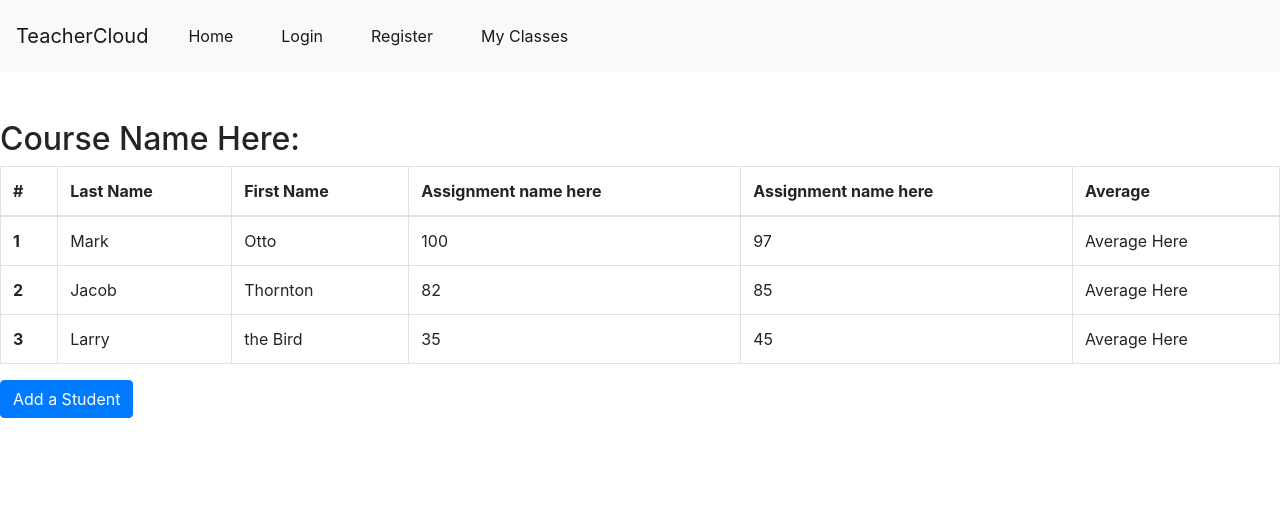
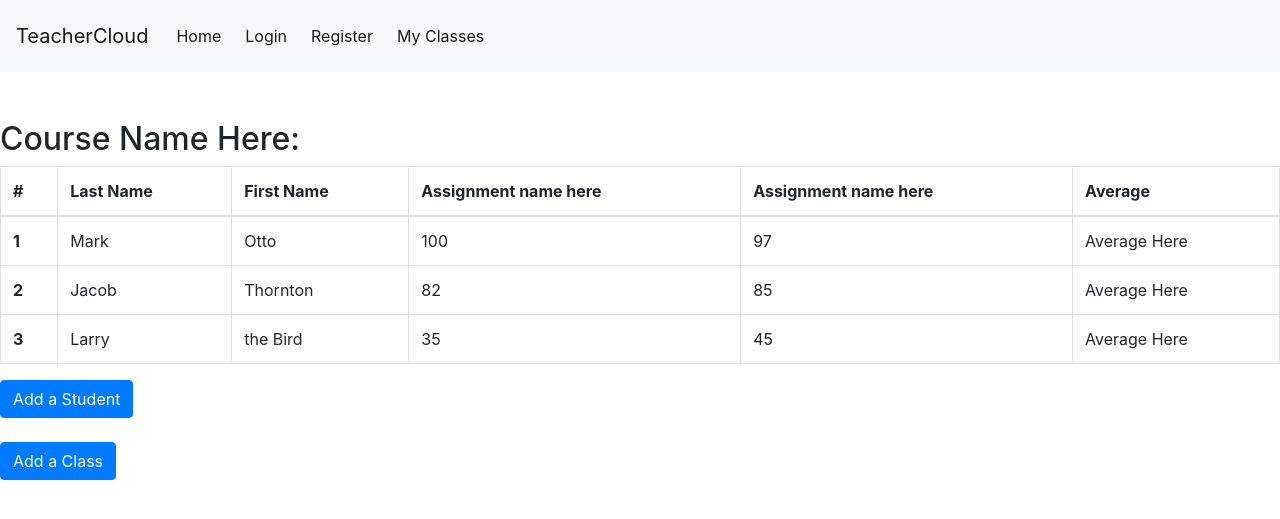
Before and after one commit to PetrMitsel/DatabaseWebsiteProject, a Flask app: page /myclasses in a window 1280 px wide. Shown: the top 519 px of the page. Run offline with Flask 2, Linux system fonts and the light colour scheme; some libraries are stand-ins or nearby versions.

Commit message:
added class form

```diff
--- a/app.py
+++ b/app.py
@@ -23,9 +23,6 @@ def register():
 def myclasses():
     return render_template('myclasses.html')
 
-@app.route("/addstudent")
-def addstudent():
-    return render_template('addstudent.html')
 
 
 
--- a/templates/myclasses.html
+++ b/templates/myclasses.html
@@ -44,6 +44,7 @@
       <button type="button" class="btn btn-primary" id="modalButton" data-toggle="modal" data-target="#exampleModal" data-whatever="@mdo">Add a Student</button>
 
 
+
 <div class="modal fade" id="exampleModal" tabindex="-1" role="dialog" aria-labelledby="exampleModalLabel" aria-hidden="true">
   <div class="modal-dialog modal-dialog-centered" role="document">
     <div class="modal-content">
@@ -67,6 +68,14 @@
                 <label for="studentID" class="col-form-label">Student's ID:</label>
                 <input type="number" class="form-control" id="studentID">
               </div>
+            <div class="form-group">
+                <label for="selectClass" class="col-form-label">Class:</label>
+                <select class="form-control">
+                  <option></option>
+                  <option>Class A</option>
+                  <option>Class B</option>
+                </select>
+            </div>
         </form>
       </div>
       <div class="modal-footer">
@@ -77,10 +86,55 @@
   </div>
 </div>
 
+<br>
+<br>
+      <button type="button" class="btn btn-primary" id="modalButton" data-toggle="modal" data-target="#classModal" data-whatever="@zzz">Add a Class</button>
+
+
+      <div class="modal fade" id="classModal" tabindex="-1" role="dialog" aria-labelledby="exampleModalLabel" aria-hidden="true">
+        <div class="modal-dialog modal-dialog-centered" role="document">
+          <div class="modal-content">
+            <div class="modal-header">
+              <h5 class="modal-title" id="exampleModalLabel">Add Class</h5>
+              <button type="button" class="close" data-dismiss="modal" aria-label="Close">
+                <span aria-hidden="true">&times;</span>
+              </button>
+            </div>
+            <div class="modal-body">
+              <form>
+                <div class="form-group">
+                  <label for="className" class="col-form-label">Class Name:</label>
+                  <input type="text" class="form-control" id="className">
+                </div>
+                <div class="form-group">
+                      <label for="classID" class="col-form-label">Class ID:</label>
+                      <input type="number" class="form-control" id="classID">
+                    </div>
+              </form>
+            </div>
+            <div class="modal-footer">
+              <button type="button" class="btn btn-secondary" data-dismiss="modal">Close</button>
+              <button type="button" class="btn btn-primary">Submit</button>
+            </div>
+          </div>
+        </div>
+      </div>
+
 
 <script>
     $('#exampleModal').on('shown.bs.modal', function () {
     $('#myInput').trigger('focus')
+    })
+
+
+    $('#classModal').on('show.bs.modal', function (event) {
+    var button = $(event.relatedTarget) // Button that triggered the modal
+    var recipient = button.data('whatever') // Extract info from data-* attributes
+    // If necessary, you could initiate an AJAX request here (and then do the updating in a callback).
+    // Update the modal's content. We'll use jQuery here, but you could use a data binding library or other methods instead.
+    var modal = $(this)
+    modal.find('.modal-title').text('New message to ' + recipient)
+    modal.find('.modal-body input').val(recipient)
     })
 
 
--- a/templates/navbar.html
+++ b/templates/navbar.html
@@ -11,16 +11,16 @@
 
             <div class="collapse navbar-collapse" id="navbarSupportedContent">
               <ul class="navbar-nav mr-auto">
-                <li class="nav-item active my-2 mx-3">
+                <li class="nav-item active my-2 mx-1">
                   <a class="nav-link" href="{{ url_for('home') }}">Home </a>
                 </li>
-                <li class="nav-item active my-2 mx-3">
+                <li class="nav-item active my-2 mx-1">
                   <a class="nav-link" href="{{ url_for('login') }}">Login</a>
                 </li>
-                <li class="nav-item active my-2 mx-3">
+                <li class="nav-item active my-2 mx-1">
                   <a class="nav-link" href="{{ url_for('register') }}">Register</a>
                 </li>
-                <li class="nav-item active my-2 mx-3">
+                <li class="nav-item active my-2 mx-1">
                   <a class="nav-link" href="{{ url_for('myclasses') }}">My Classes </a>
                 </li>
               </ul>
```
Also changed, not shown: templates/addstudent.html (deleted, +0 -58 lines).
